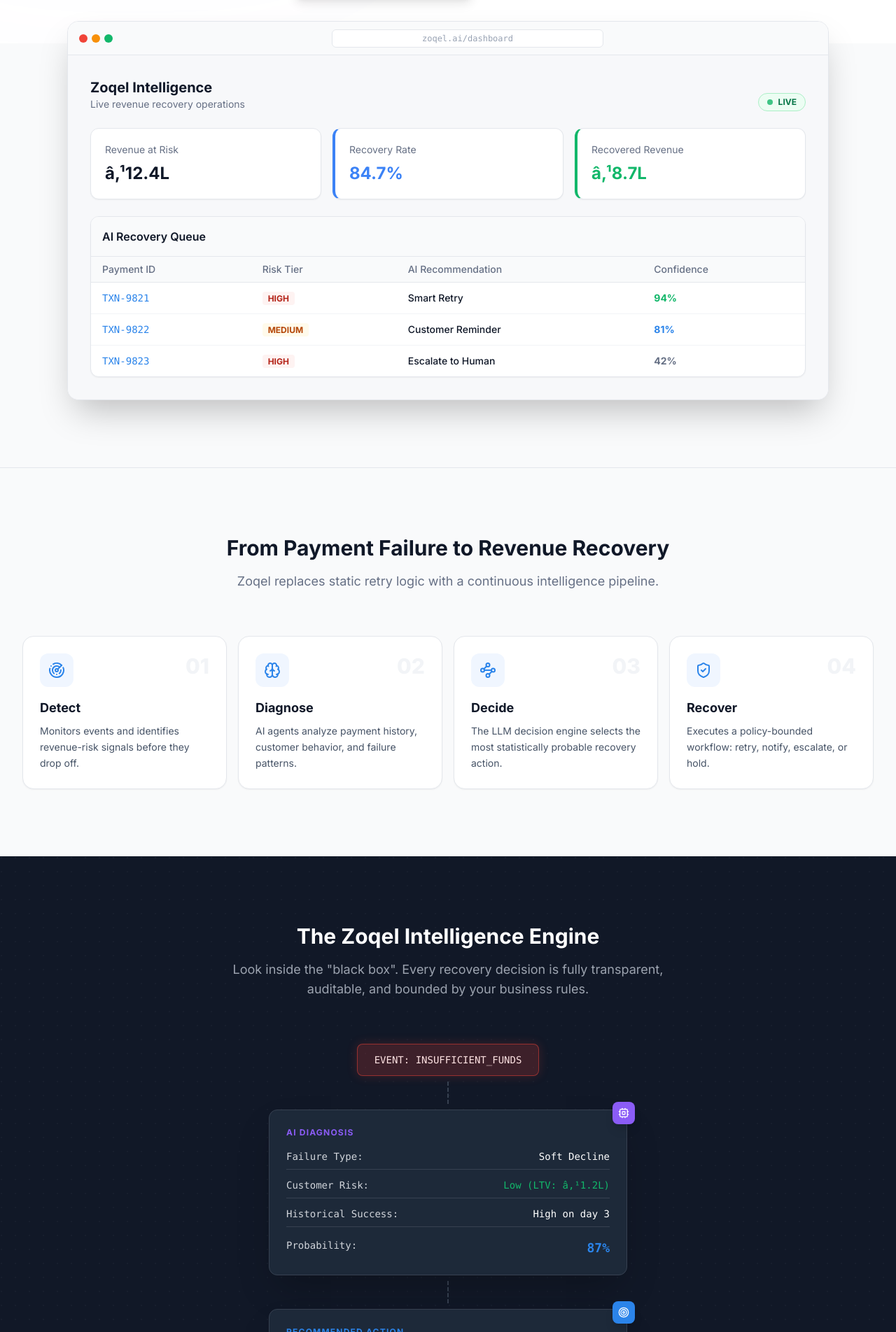
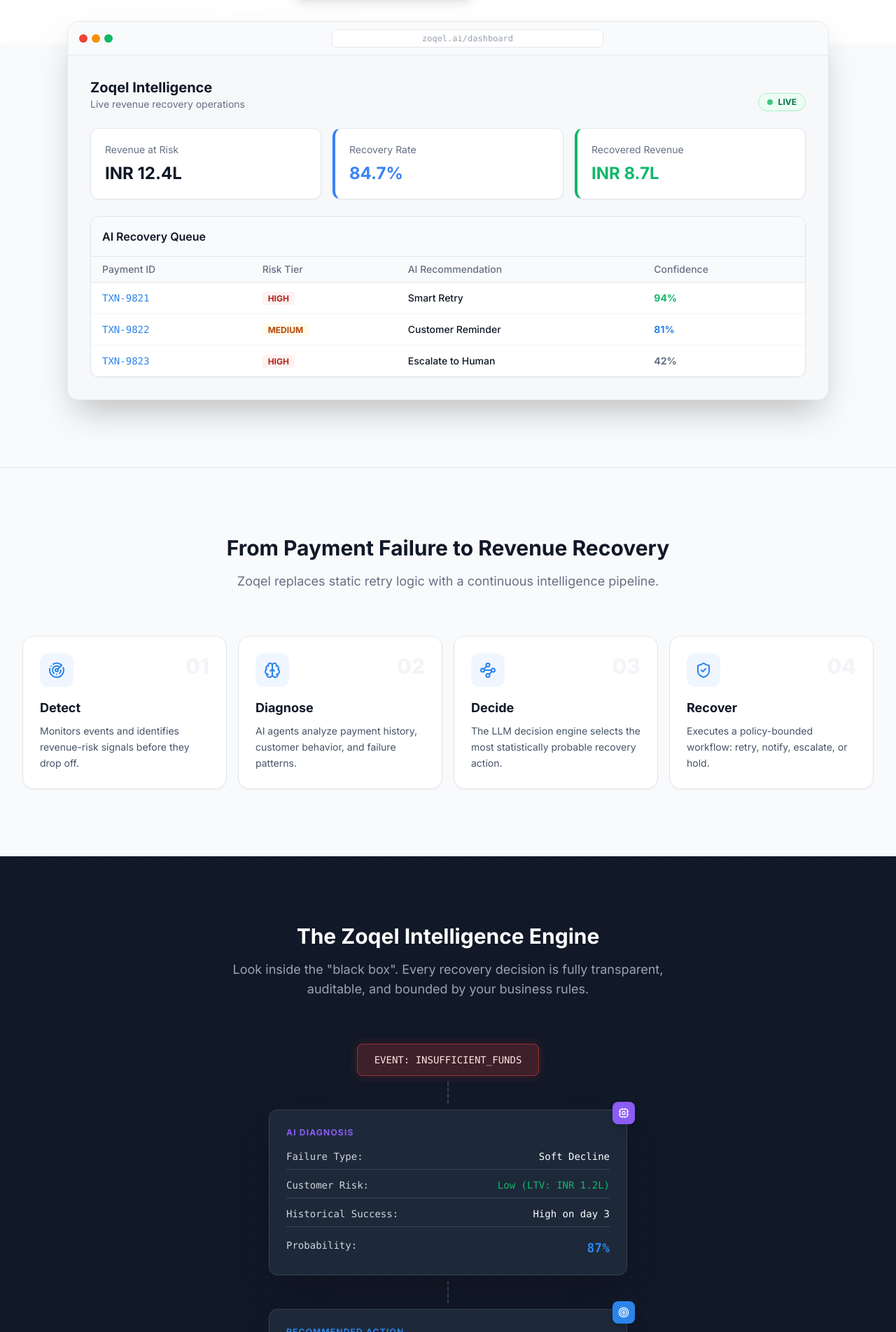
Before and after one commit to mdharishsuhaib/Zoqel, a React (Vite) app in the folder frontend/: page / in a window 1280 px wide. Shown: the part 538-2442 px from the top of the page at 70% size. Built offline with nearby package versions, Linux system fonts and the light colour scheme; no server answers.

Commit message:
feat/fix: replace corrupted rupee symbols and set scroll-to-top trigger to 'The Zoqel Intelligence Engine' section

```diff
--- a/frontend/src/features/landing/LandingPage.tsx
+++ b/frontend/src/features/landing/LandingPage.tsx
@@ -11,8 +11,8 @@
 
   useEffect(() => {
     const handleScroll = () => {
-      const whyZoqelSection = document.getElementById('comparison');
-      if (whyZoqelSection && window.scrollY >= whyZoqelSection.offsetTop - 150) {
+      const aiEngineSection = document.getElementById('ai-engine');
+      if (aiEngineSection && window.scrollY >= aiEngineSection.offsetTop - 150) {
         setShowScrollTop(true);
       } else {
         setShowScrollTop(false);
@@ -141,7 +141,7 @@
             <div className="grid grid-cols-3 gap-4 mb-6">
               <div className="bg-white p-5 rounded-xl border border-[#E4E7EC] shadow-sm">
                 <div className="text-sm text-[#667085] mb-2">Revenue at Risk</div>
-                <div className="text-2xl font-bold text-[#101828]">â‚¹12.4L</div>
+                <div className="text-2xl font-bold text-[#101828]">INR 12.4L</div>
               </div>
               <div className="bg-white p-5 rounded-xl border border-[#E4E7EC] shadow-sm border-l-4 border-l-[#3B82F6]">
                 <div className="text-sm text-[#667085] mb-2">Recovery Rate</div>
@@ -149,7 +149,7 @@
               </div>
               <div className="bg-white p-5 rounded-xl border border-[#E4E7EC] shadow-sm border-l-4 border-l-success">
                 <div className="text-sm text-[#667085] mb-2">Recovered Revenue</div>
-                <div className="text-2xl font-bold text-success">â‚¹8.7L</div>
+                <div className="text-2xl font-bold text-success">INR 8.7L</div>
               </div>
             </div>
 
@@ -256,7 +256,7 @@
               <h4 className="text-[#8B5CF6] font-bold text-xs uppercase tracking-widest mb-4">AI Diagnosis</h4>
               <div className="space-y-3 font-mono text-sm text-[#D1D5DB]">
                 <div className="flex justify-between border-b border-[#374151] pb-2"><span>Failure Type:</span><span className="text-white">Soft Decline</span></div>
-                <div className="flex justify-between border-b border-[#374151] pb-2"><span>Customer Risk:</span><span className="text-success">Low (LTV: â‚¹1.2L)</span></div>
+                <div className="flex justify-between border-b border-[#374151] pb-2"><span>Customer Risk:</span><span className="text-success">Low (LTV: INR 1.2L)</span></div>
                 <div className="flex justify-between border-b border-[#374151] pb-2"><span>Historical Success:</span><span className="text-white">High on day 3</span></div>
                 <div className="flex justify-between pt-1"><span>Probability:</span><span className="text-[#2B84EA] font-bold text-lg">87%</span></div>
               </div>
```
Also changed, not shown: 1 other file (tests, documents, lock files or other folders).
